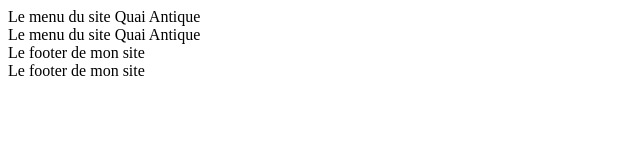
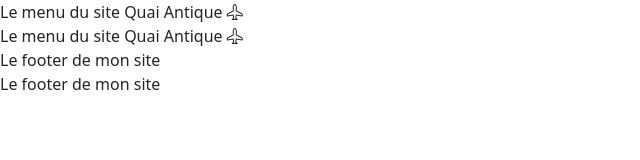
Before and after one commit to Laurie1985/quaiAntique, a website with bundled scripts: page index.html in a window 1280 px wide. Shown: the whole page, without its empty margins (0-640 px from the left). Built offline with nearby package versions, Linux system fonts and the light colour scheme; files whose address does not match are found by name.

Commit message:
Install Bootstrap

```diff
--- a/index.html
+++ b/index.html
@@ -3,15 +3,18 @@
 	<head>
 		<meta charset="UTF-8" />
 		<meta name="viewport" content="width=device-width, initial-scale=1.0" />
+		<link rel="stylesheet" href="./node_modules/bootstrap/dist/css/bootstrap.min.css"/>
+        <link rel="stylesheet" href="./node_modules/bootstrap-icons/font/bootstrap-icons.css">
 		<title>Document</title>
 	</head>
 	<body>
-		<header>Le menu du site Quai Antique</header>
+		<header>Le menu du site Quai Antique <i class="bi bi-airplane"></i></header>
 
 		<main id="main-page"></main>
 
 		<footer>Le footer de mon site</footer>
 
 		<script type="module" src="./Router/Router.js"></script>
+		<script src="./node_modules/bootstrap/dist/js/bootstrap.bundle.min.js"></script>
 	</body>
 </html>
--- /dev/null
+++ b/package.json
@@ -0,0 +1,5 @@
+{
+  "dependencies": {
+    "bootstrap-icons": "^1.13.1"
+  }
+}
```
Also changed, not shown: 2 other files.
